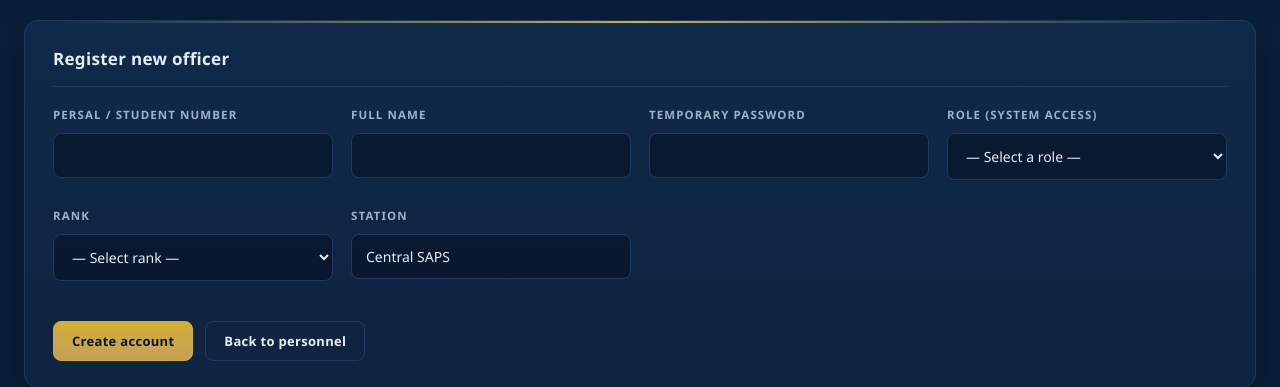
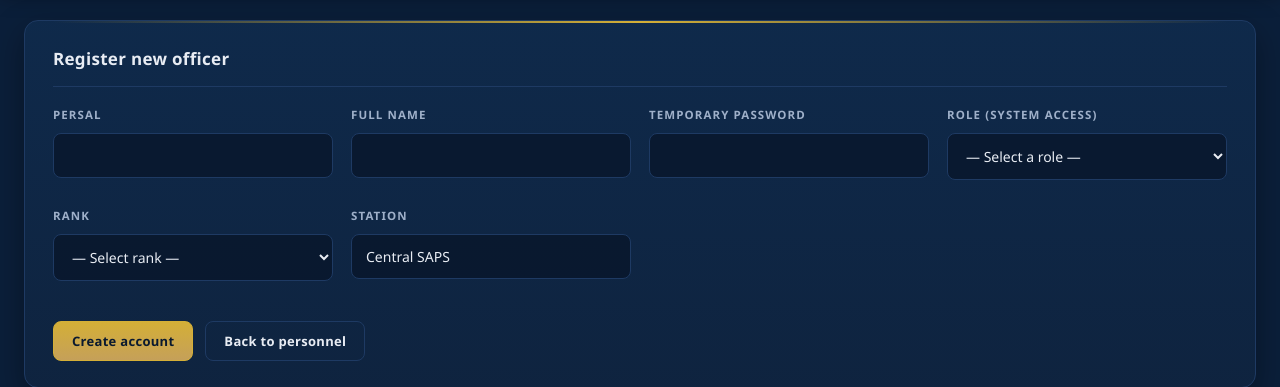
Before and after one commit to bsmabikays23-ai/saps-edms, a Flask app: template templates/commander/register.html in a window 1280 px wide. Shown: the part 136-523 px from the top of the page. Run offline with Flask 3, Linux system fonts and the light colour scheme; the template is opened without the code that fills it, so the values that code supplies are empty.

Commit message:
Describe what changed

```diff
--- a/templates/commander/register.html
+++ b/templates/commander/register.html
@@ -10,7 +10,7 @@
 
   <div class="cmd-form-grid">
     <label class="cmd-field">
-      <span>PERSAL / Student Number</span>
+      <span>PERSAL</span>
       <input id="uPersal" type="text" maxlength="8" autocomplete="off" />
     </label>
 
```
